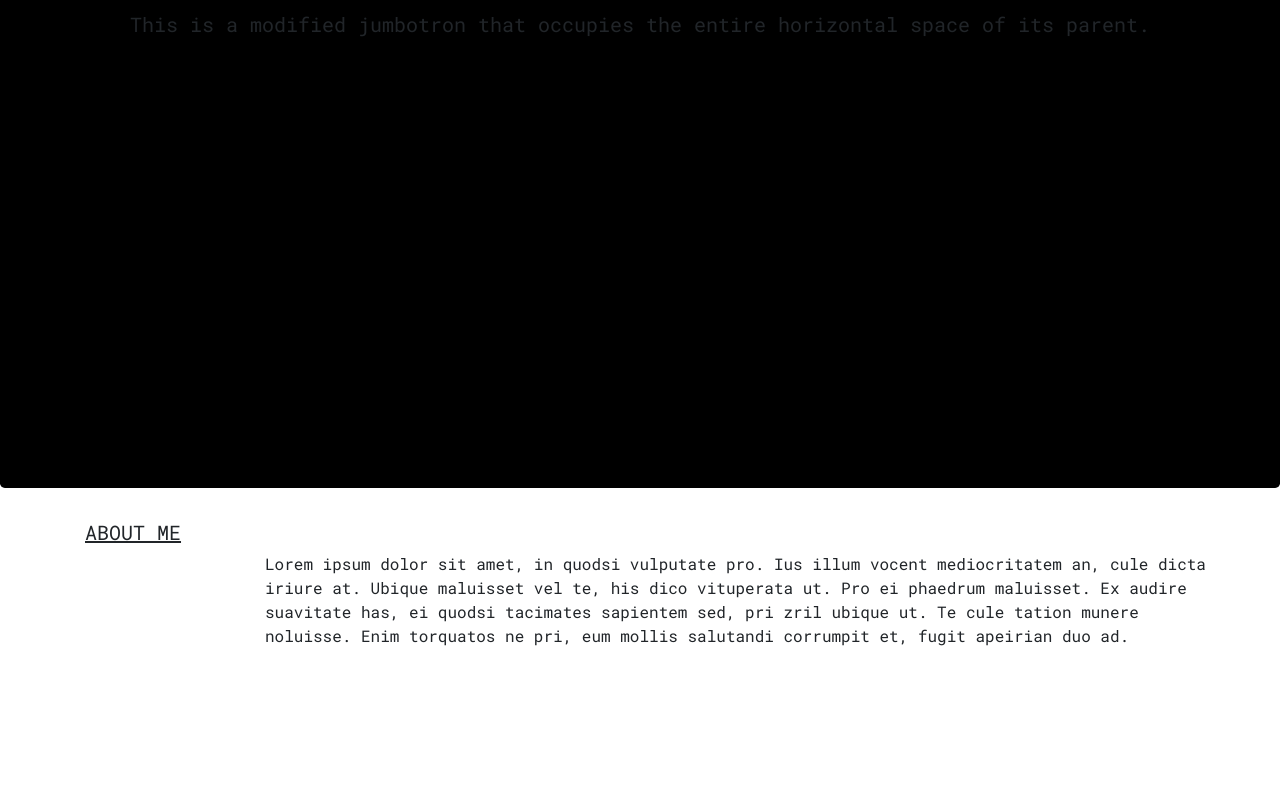
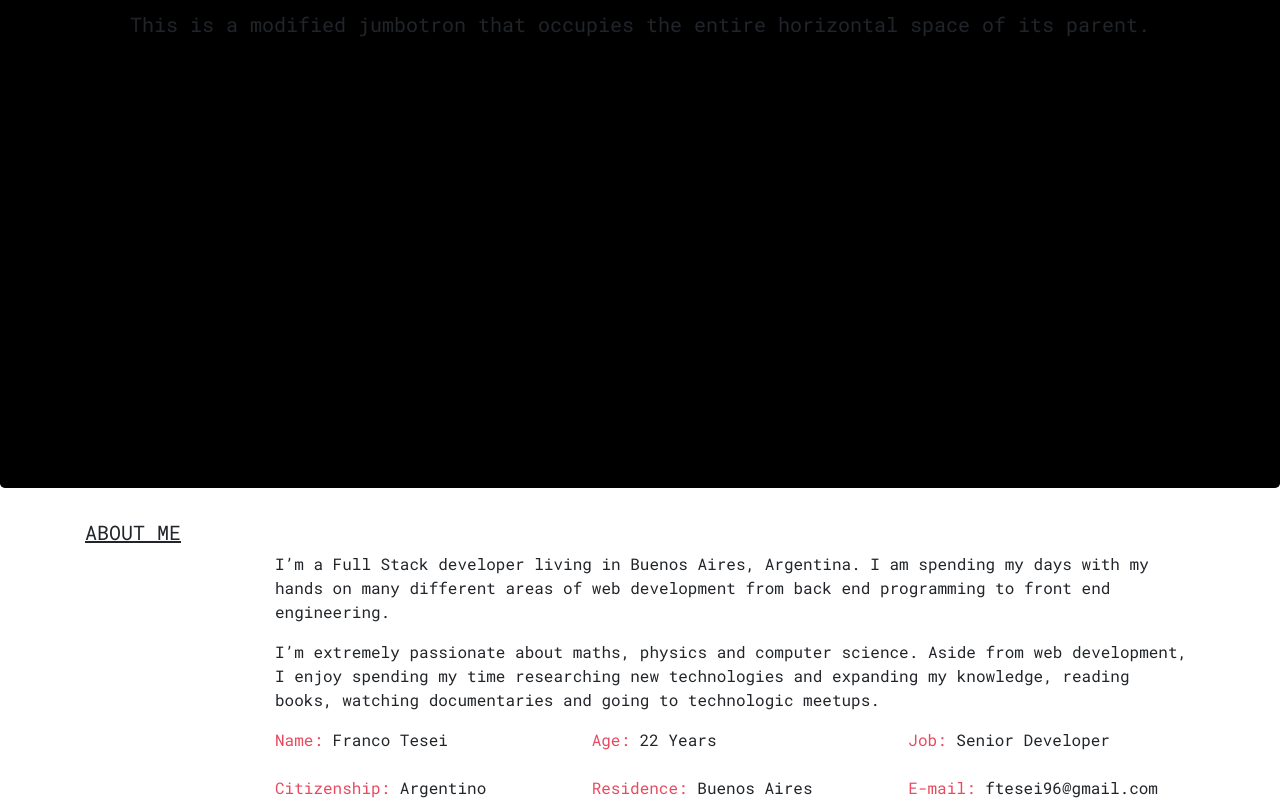
Before and after one commit to francotesei/im-fran, a React (Create React App) app: page / in a window 1280 px wide. Shown: the part 312-1112 px from the top of the page. Before the commit the page ends 960 px from the top, so only its background shows below. Built offline with nearby package versions, Linux system fonts and the light colour scheme.

Commit message:
added aboutme

```diff
--- a/src/App.css
+++ b/src/App.css
@@ -12,7 +12,10 @@
   text-decoration: underline;
 }
 
-
+.aboutme strong {
+  color: #e84a5f;
+  font-weight: 400;
+}
 
 
 .vertical-center {
--- a/src/components/AboutMe.js
+++ b/src/components/AboutMe.js
@@ -18,19 +18,39 @@ export default class AboutMe extends Component {
       </div>
 
       </div>
+    </div>
 <div className="row">
 
 <div className="col-md-2">
 </div>
 <div className="col-md-10">
-Lorem ipsum dolor sit amet, in quodsi vulputate pro. Ius illum vocent mediocritatem an, cule dicta iriure at. Ubique maluisset vel te, his dico vituperata ut. Pro ei phaedrum maluisset. Ex audire suavitate has, ei quodsi tacimates sapientem sed, pri zril ubique ut. Te cule tation munere noluisse. Enim torquatos ne pri, eum mollis salutandi corrumpit et, fugit apeirian duo ad.
+<p>
+  I’m a Full Stack developer living in Buenos Aires, Argentina. I am spending my days with my hands on many different areas of web development from back end programming to front end engineering.
+</p>
+<p>
+  I’m extremely passionate about maths, physics and computer science. Aside from web development, I enjoy spending my time researching new technologies and expanding my knowledge, reading books, watching documentaries and going to technologic meetups.
+</p>
+
+<div className="row">
+  <div className="col-md-4"><strong>Name:</strong> Franco Tesei</div>
+  <div className="col-md-4"><strong>Age:</strong> 22 Years</div>
+  <div className="col-md-4"><strong>Job:</strong> Senior Developer</div>
+</div>
+<br/>
+<div className="row">
+  <div className="col-md-4"><strong>Citizenship:</strong> Argentino</div>
+  <div className="col-md-4"><strong>Residence:</strong> Buenos Aires</div>
+  <div className="col-md-4"><strong>E-mail:</strong> ftesei96@gmail.com</div>
+</div>
 
 </div>
 
 </div>
+
+
         </div>
         </div>
-        </div>
+
     )
   }
 }
```
